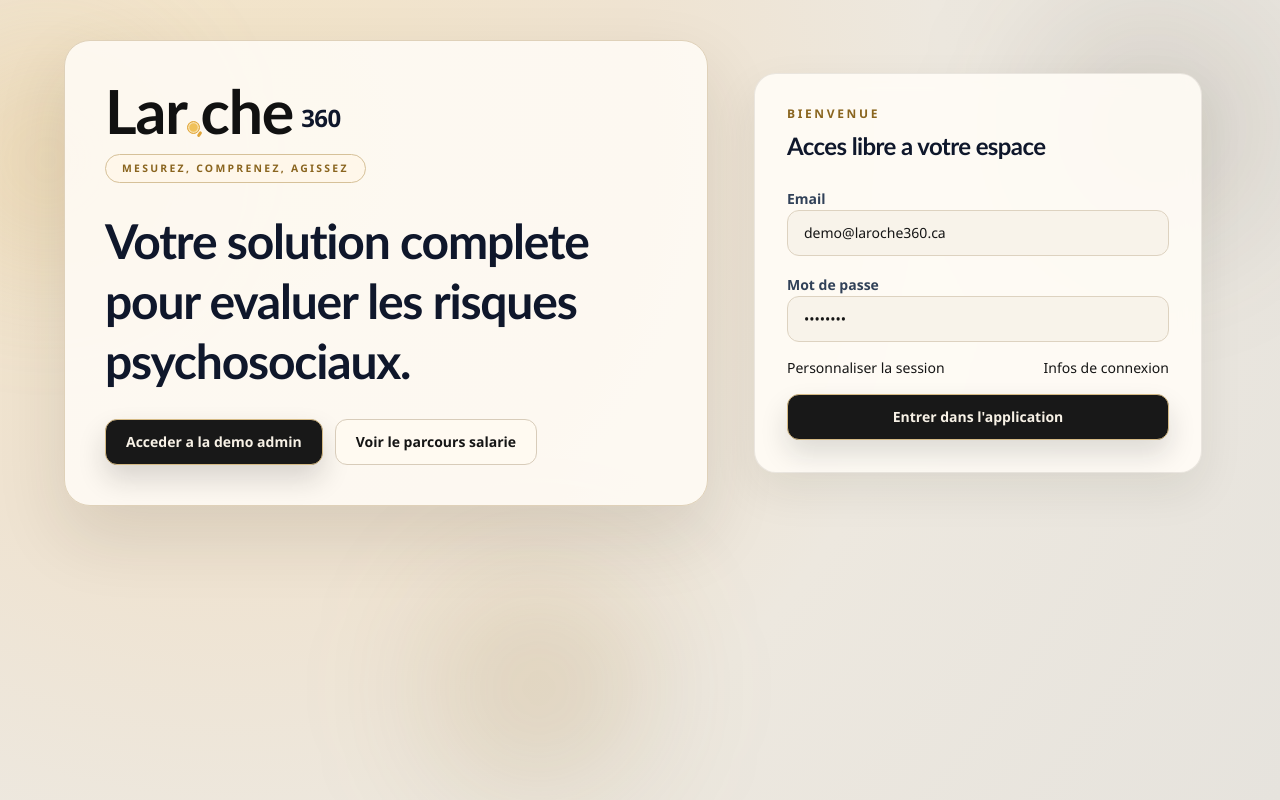
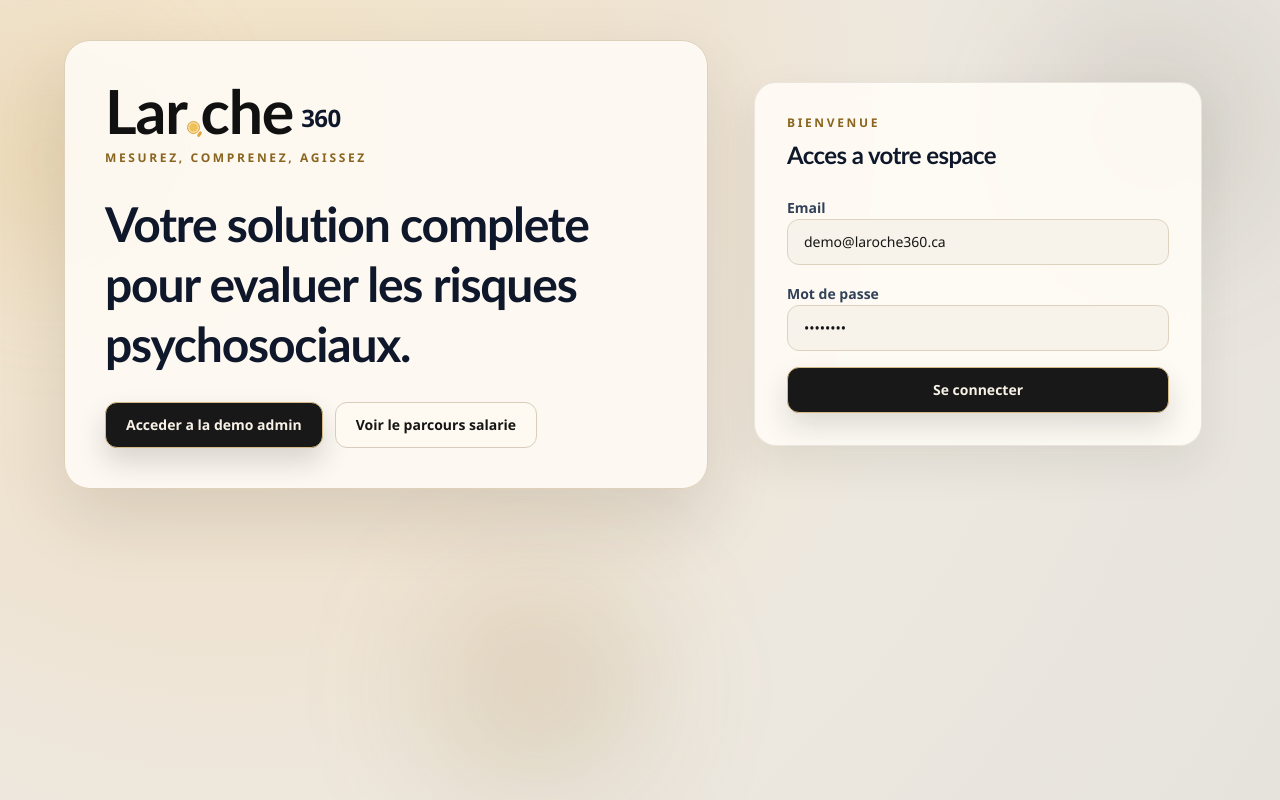
Before and after one commit to AzazelSloth/rpsproject, a Next.js app in the folder rps-frontend/nextjs-app/: page /login in a window 1280 px wide. Built offline with nearby package versions, Linux system fonts and the light colour scheme.

Commit message:
Appli 5.2

```diff
--- a/rps-frontend/nextjs-app/app/login/page.tsx
+++ b/rps-frontend/nextjs-app/app/login/page.tsx
@@ -1,8 +1,8 @@
 "use client";
 
 import { useState } from "react";
+import { useRouter } from "next/navigation";
 import Link from "next/link";
-import { useRouter } from "next/navigation";
 import { BrandLogo } from "@/components/rps/brand-logo";
 import { Card } from "@/components/rps/ui";
 import { createDemoAuthResponse, saveAuth } from "@/lib/backend/auth";
@@ -45,11 +45,11 @@
 
       <div className="relative mx-auto grid w-full max-w-6xl items-center gap-8 lg:grid-cols-[1.15fr_0.85fr]">
         <section className="space-y-7 rounded-[26px] border border-[#dfd1b9] bg-[rgba(255,252,246,0.88)] p-7 shadow-[0_30px_70px_rgba(40,33,24,0.12)] sm:p-10">
-          <div className="flex flex-col items-start gap-3">
+          <div className="flex flex-col items-start gap-2">
             <BrandLogo />
-            <span className="inline-flex rounded-full border border-[#d6c199] bg-[#fff7ea] px-4 py-1.5 text-[0.65rem] font-bold uppercase tracking-[0.22em] text-[#8a651f]">
+            <p className="text-xs font-semibold uppercase tracking-[0.22em] text-[#8a651f]">
               Mesurez, comprenez, agissez
-            </span>
+            </p>
           </div>
 
           <h1 className="max-w-2xl font-[family-name:var(--font-manrope)] text-4xl font-extrabold leading-tight tracking-tight text-slate-900 sm:text-5xl">
@@ -77,7 +77,7 @@
             Bienvenue
           </p>
           <h2 className="mt-2 font-[family-name:var(--font-manrope)] text-2xl font-extrabold tracking-tight text-slate-900">
-            Acces libre a votre espace
+            Acces a votre espace
           </h2>
 
           <form onSubmit={handleSubmit} className="mt-6 space-y-4">
@@ -111,21 +111,6 @@
               />
             </div>
 
-            <div className="flex items-center justify-between gap-3 text-sm">
-              <Link
-                href="/signup"
-                className="font-medium text-[#8a651f] underline-offset-4 transition hover:underline"
-              >
-                Personnaliser la session
-              </Link>
-              <Link
-                href="/forgot-password"
-                className="font-medium text-slate-600 underline-offset-4 transition hover:text-slate-900 hover:underline"
-              >
-                Infos de connexion
-              </Link>
-            </div>
-
             {error ? (
               <p className="rounded-[10px] border border-red-200 bg-red-50 px-3 py-2 text-sm text-red-700">
                 {error}
@@ -137,7 +122,7 @@
               disabled={isLoading}
               className="w-full rounded-[12px] border border-[#d5ba85] bg-[#181818] px-5 py-3 text-sm font-semibold text-[#f7f1e6] shadow-[0_14px_28px_rgba(24,24,24,0.14)] transition hover:-translate-y-0.5 hover:bg-[#242424] disabled:cursor-not-allowed disabled:opacity-60"
             >
-              {isLoading ? "Connexion..." : "Entrer dans l'application"}
+              {isLoading ? "Connexion..." : "Se connecter"}
             </button>
           </form>
         </Card>
--- a/rps-frontend/nextjs-app/lib/backend/auth.ts
+++ b/rps-frontend/nextjs-app/lib/backend/auth.ts
@@ -31,7 +31,7 @@
   return {
     user: {
       id: 0,
-      email: normalizeEmail(email || "demo@laroche360.ca"),
+      email: normalizeEmail(email || "roxanne@laroche360.ca"),
       name: name?.trim() || "Admin demo",
     },
     token: "auth-disabled",
```
